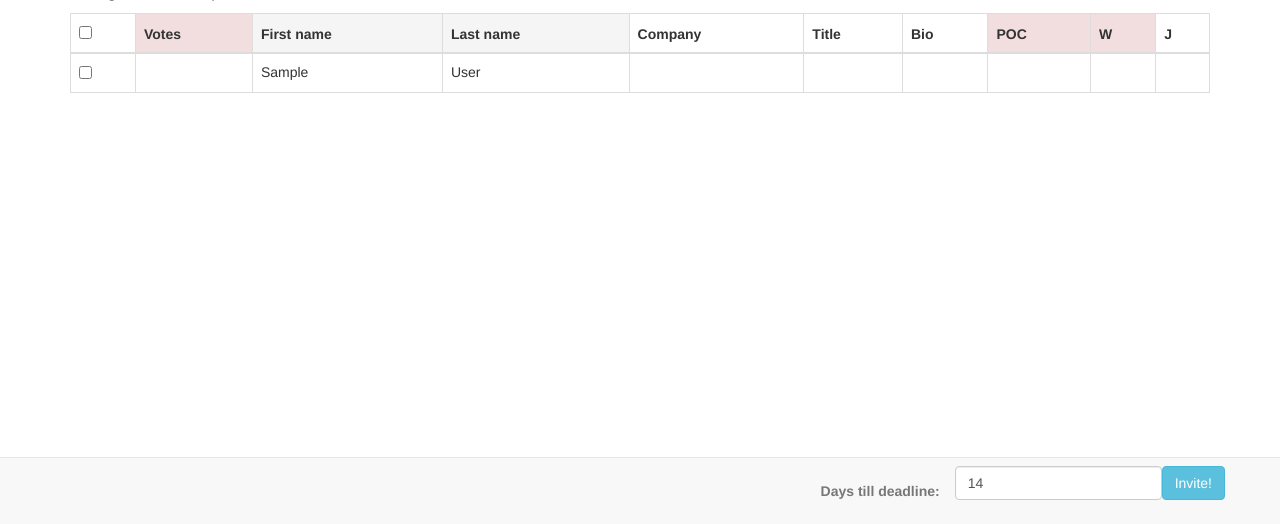
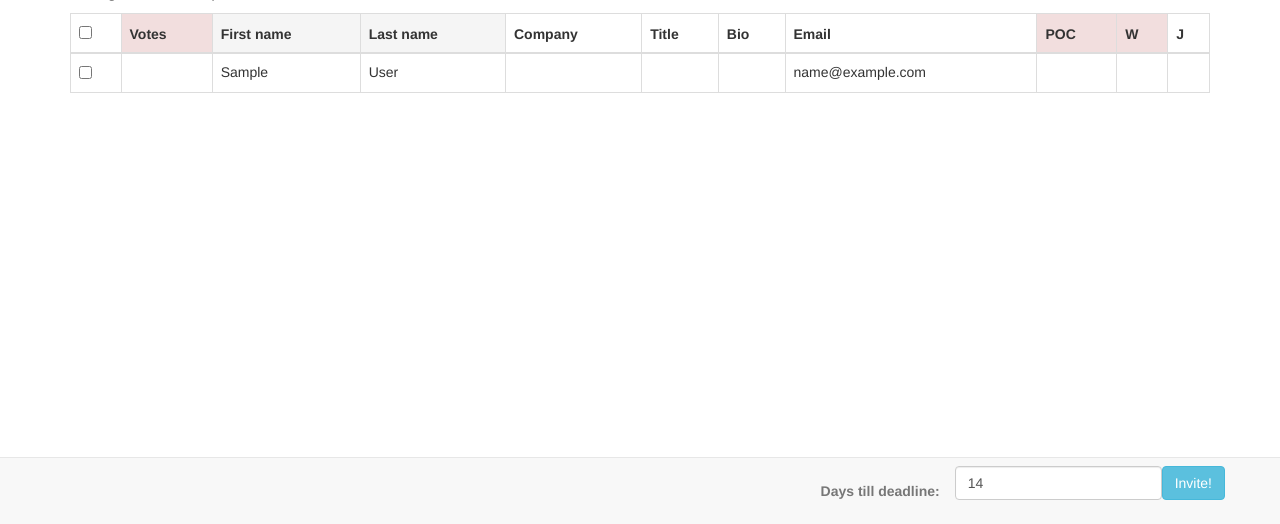
Before and after one commit to mthomps00/spark-imp, a Django app: template invites2/templates/nod/round.html in a window 1280 px wide. Shown: the part 276-800 px from the top of the page. Run offline with Django 3.2, Linux system fonts and the light colour scheme; the template is opened without the code that fills it: values that come from a table or form of the project are taken from there, others are empty; the visitor is signed in with stand-in values (Sample User, id 1); data comes from the database, SQL or seed files in the repository; some libraries are stand-ins or nearby versions; some web fonts are replaced.

Commit message:
Updated voting round results page

```diff
--- a/invites2/templates/nod/round.html
+++ b/invites2/templates/nod/round.html
@@ -53,6 +53,7 @@
                                 <th>Company</th>
                                 <th>Title</th>
                                 <th>Bio</th>
+                                <th>Email</th>
                                 <th>POC</th>
                                 <th>W</th>
                                 <th>J</th>
@@ -67,6 +68,7 @@
                             <td>{{ pick.sparkprofile.employer }}</td>
                             <td>{{ pick.sparkprofile.job_title }}</td>
                             <td>{{ pick.sparkprofile.bio }}</td>
+                            <td{% if not pick.email %} class="bg-warning"{% endif %}>{{ pick.email }}</td>
                             <td>{% if pick.sparkprofile.poc %}<span class="glyphicon glyphicon-ok"></span>{% endif %}</td>
                             <td>{% if pick.sparkprofile.woman %}<span class="glyphicon glyphicon-ok"></span>{% endif %}</td>
                             <td>{% if pick.sparkprofile.journo %}<span class="glyphicon glyphicon-ok"></span>{% endif %}</td>
@@ -98,12 +100,23 @@
     <script type="text/javascript">
       $(document).ready(function() {
         $("#vote-table").tablesorter({
-          sortList: [[1,1],[7,1],[8,1],[3,0],[2,0]],
+          sortList: [[1,1],[8,1],[9,1],[3,0],[2,0]],
           headers: { 0: { sorter: false}, },
           cssDesc: 'active',
           cssAsc: 'danger',
         });
-      $(document).ready(function() {
+        function checkcount(selector) {
+            selector = typeof selector !== 'undefined' ? selector : 'a#countchecked';
+            var countchecked = $('input.invite-check:checked').size();
+            var noemail = $('input.invite-check:checked').parents('tr').children('td.bg-warning').size();
+            $(selector).text(countchecked + ' nominees selected; ' + noemail + ' lack emails');
+        };
+        function unselect() {
+            $('input.invite-check').each(function(){
+                this.checked = false;
+            })
+            checkcount();
+        };
         $('#check_all').click(function(event) {  //on click
             if(this.checked) { // check select status
                 $('input.invite-check').each(function() { //loop through each checkbox
@@ -114,35 +127,28 @@
                     this.checked = false; //deselect all checkboxes with class "checkbox1"
                 });
             }
-            var countchecked = $('input.invite-check:checked').size();
-            $('a#countchecked').text(countchecked + ' nominees selected');
+            checkcount();
         });
         $('#2plus').click(function(event) {
+            unselect();
             $('input.2plus').each(function() {
                 this.checked = true;
             })
-            var countchecked = $('input.invite-check:checked').size();
-            $('a#countchecked').text(countchecked + ' nominees selected');
+            checkcount();
         });
         $('#3plus').click(function(event) {
+            unselect();
             $('input.3plus').each(function() {
                 this.checked = true;
             })
-            var countchecked = $('input.invite-check:checked').size();
-            $('a#countchecked').text(countchecked + ' nominees selected');
+            checkcount();
         });
         $('a#countchecked').click(function(event){
-            var countchecked = $('input.invite-check:checked').size();
-            $(this).text(countchecked + ' nominees selected');
+            checkcount(this);
         });
         $('a#unselect').click(function(event){
-            $('input.invite-check').each(function(){
-                this.checked = false;
-            })
-            var countchecked = $('input.invite-check:checked').size();
-            $('a#countchecked').text(countchecked + ' nominees selected');
+            unselect();
         });
-      });
       });
     </script>
     {% endblock customscripts %}
```
